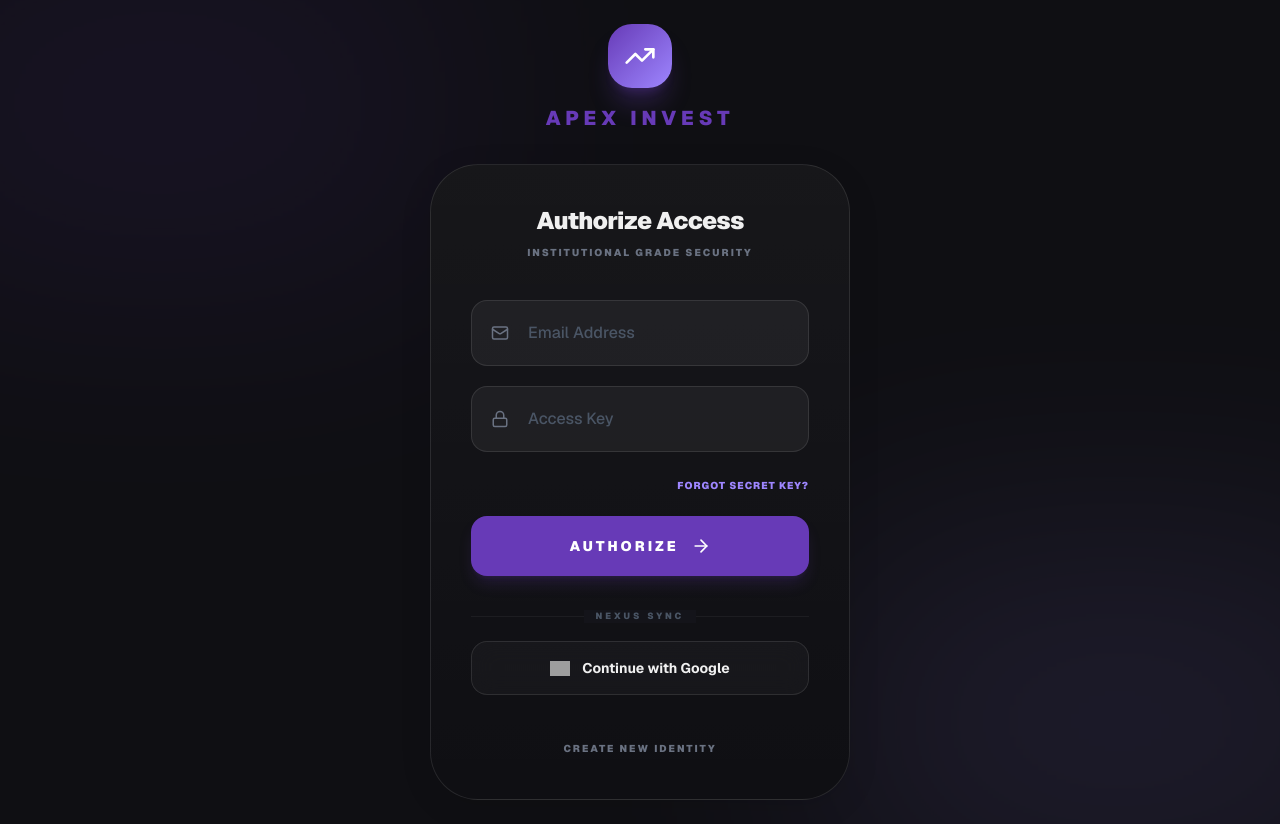
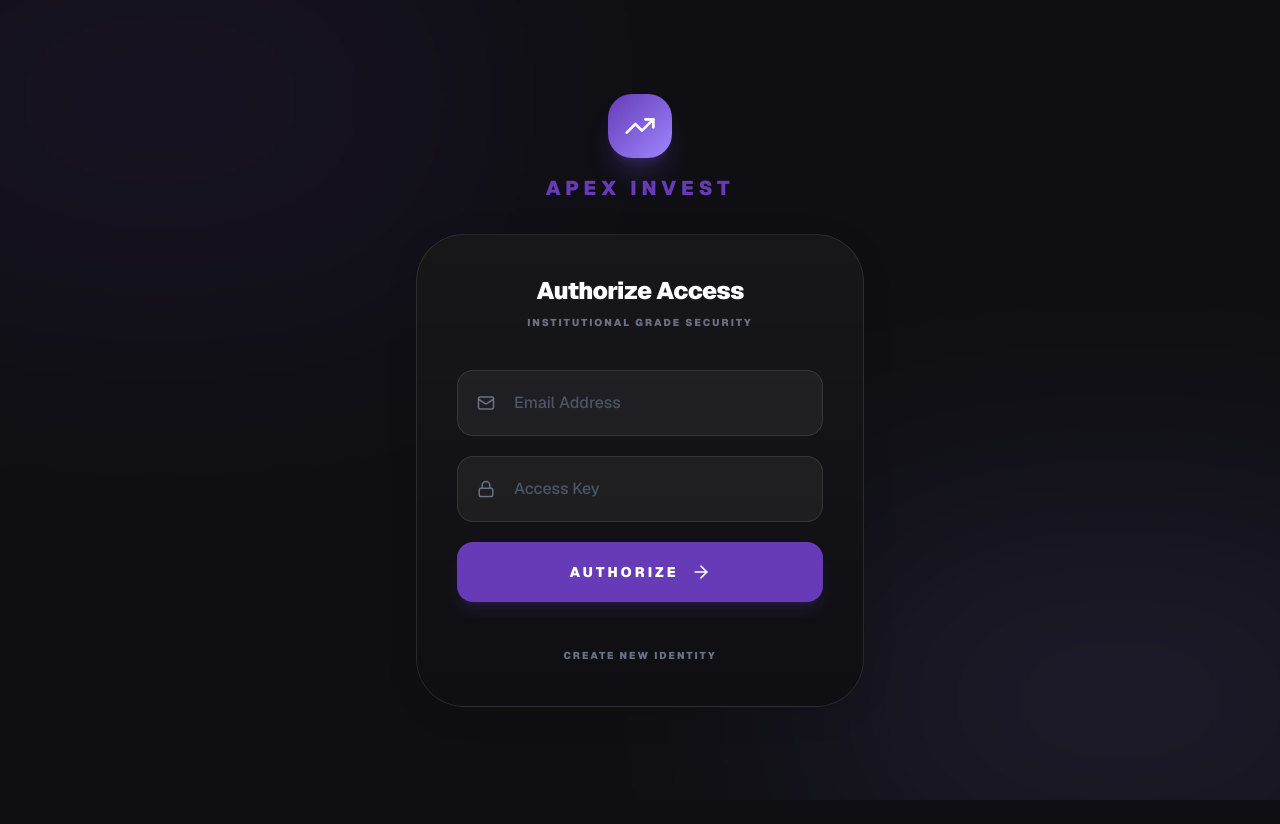
Before and after one commit to sujal-kumar-jasti/apex-invest-web, a Next.js app: page /auth in a window 1280 px wide. After the commit the page ends 800 px from the top, so only its background shows below. Built offline with nearby package versions, Linux system fonts and the light colour scheme; grey boxes are pictures that could not be loaded.

Commit message:
latest commit

```diff
--- a/src/app/auth/page.tsx
+++ b/src/app/auth/page.tsx
@@ -6,11 +6,10 @@ import { apexApi } from '@/lib/api';
 import { useStore } from '@/store/useStore';
 import { motion, AnimatePresence } from 'framer-motion';
 import {
-  Lock, Mail, ArrowRight, UserPlus, LogIn,
-  ShieldCheck, AlertCircle, KeyRound, Timer,
-  ChevronLeft, TrendingUp
+  Lock, Mail, ArrowRight, AlertCircle, KeyRound,
+  ChevronLeft, TrendingUp, Loader2
 } from 'lucide-react';
-import { AuthRequest, VerifyOtpRequest, ResetPasswordRequest } from '@/types';
+import { ResetPasswordRequest } from '@/types';
 
 type Step = 'LOGIN' | 'SIGNUP' | 'FORGOT_PASSWORD' | 'VERIFY_REG' | 'VERIFY_RESET';
 
@@ -18,45 +17,31 @@ export default function AuthPage() {
   const router = useRouter();
   const { setToken, token } = useStore();
 
-  // --- STATE ---
+  // --- HYDRATION GUARD (The Fix for Render Loading Issue) ---
+  const [hasMounted, setHasMounted] = useState(false);
+  const [loading, setLoading] = useState(false);
+  const [error, setError] = useState('');
+
   const [currentStep, setCurrentStep] = useState<Step>('LOGIN');
   const [email, setEmail] = useState('');
   const [password, setPassword] = useState('');
   const [otp, setOtp] = useState('');
   const [newPassword, setNewPassword] = useState('');
 
-  const [loading, setLoading] = useState(false);
-  const [error, setError] = useState('');
   const [timer, setTimer] = useState(60);
   const [isTimerRunning, setIsTimerRunning] = useState(false);
 
-  // --- REDIRECT ---
+  // 1. Set mounted to true once browser is ready
   useEffect(() => {
-    if (token) router.push('/');
-  }, [token, router]);
+    setHasMounted(true);
+  }, []);
 
-  // --- TIMER ---
+  // 2. Redirect ONLY after mounting and if token exists
   useEffect(() => {
-    let interval: NodeJS.Timeout;
-    if (isTimerRunning && timer > 0) {
-      interval = setInterval(() => setTimer((prev) => prev - 1), 1000);
-    } else if (timer === 0) {
-      setIsTimerRunning(false);
+    if (hasMounted && token) {
+      router.replace('/dashboard');
     }
-    return () => clearInterval(interval);
-  }, [isTimerRunning, timer]);
-
-  // --- PASSWORD STRENGTH ---
-  const passwordStrength = useMemo(() => {
-    const val = (currentStep === 'SIGNUP' || currentStep === 'VERIFY_REG') ? password : newPassword;
-    if (!val) return 0;
-    let score = 0;
-    if (val.length > 6) score++;
-    if (/[A-Z]/.test(val)) score++;
-    if (/[0-9]/.test(val)) score++;
-    if (/[^A-Za-z0-9]/.test(val)) score++;
-    return score;
-  }, [password, newPassword, currentStep]);
+  }, [hasMounted, token, router]);
 
   // --- CORE AUTH LOGIC ---
   const handleAction = async (e: React.FormEvent) => {
@@ -70,7 +55,7 @@ export default function AuthPage() {
           const logRes = await apexApi.login({ email, password });
           if (logRes.data.token) {
             setToken(logRes.data.token, email);
-            router.push('/');
+            // Router will trigger the useEffect above
           }
           break;
 
@@ -88,15 +73,12 @@ export default function AuthPage() {
           const regRes = await apexApi.verifyOtp({ email, otp, password });
           if (regRes.data.token) {
             setToken(regRes.data.token, email);
-            router.push('/');
           }
           break;
 
         case 'VERIFY_RESET':
-          const resetData: ResetPasswordRequest = { email, otp, newPassword };
-          await apexApi.resetPassword(resetData);
+          await apexApi.resetPassword({ email, otp, newPassword });
           setCurrentStep('LOGIN');
-          alert("Key recovered. Authorization required.");
           break;
       }
     } catch (err: any) {
@@ -112,55 +94,55 @@ export default function AuthPage() {
     setCurrentStep(nextStep);
   };
 
-  const handleResend = async () => {
-    try {
-      if (currentStep === 'VERIFY_REG') await apexApi.register({ email, password });
-      else await apexApi.forgotPassword({ email });
-      setTimer(60);
-      setIsTimerRunning(true);
-    } catch (e) {
-      setError("Resend Failed");
+  // Timer logic
+  useEffect(() => {
+    let interval: NodeJS.Timeout;
+    if (isTimerRunning && timer > 0) {
+      interval = setInterval(() => setTimer((prev) => prev - 1), 1000);
+    } else if (timer === 0) {
+      setIsTimerRunning(false);
     }
-  };
+    return () => clearInterval(interval);
+  }, [isTimerRunning, timer]);
+
+  const passwordStrength = useMemo(() => {
+    const val = (currentStep === 'SIGNUP' || currentStep === 'VERIFY_REG') ? password : newPassword;
+    if (!val) return 0;
+    let score = 0;
+    if (val.length > 6) score++;
+    if (/[A-Z]/.test(val)) score++;
+    if (/[0-9]/.test(val)) score++;
+    if (/[^A-Za-z0-9]/.test(val)) score++;
+    return score;
+  }, [password, newPassword, currentStep]);
+
+  // --- RENDER GUARD ---
+  // If we haven't mounted or we are already logged in (redirecting), show nothing
+  if (!hasMounted || token) return null;
 
   return (
     <div className="relative flex min-h-screen items-center justify-center bg-[#0f0f13] p-6 overflow-hidden">
-      {/* Background Glows */}
       <div className="absolute top-[-10%] left-[-10%] w-[45%] h-[45%] bg-[#673AB7] opacity-10 blur-[130px]" />
       <div className="absolute bottom-[-10%] right-[-10%] w-[45%] h-[45%] bg-[#9E86FF] opacity-10 blur-[130px]" />
 
-      <div className="w-full max-w-105 z-10">
+      <div className="w-full max-w-md z-10">
         <div className="flex flex-col items-center mb-8 text-center">
-            <motion.div
-              initial={{ rotate: -10 }}
-              animate={{ rotate: 0 }}
-              className="w-16 h-16 rounded-3xl bg-linear-to-br from-[#673AB7] to-[#9E86FF] flex items-center justify-center shadow-xl shadow-[#673AB7]/30 mb-4"
-            >
+            <motion.div initial={{ rotate: -10 }} animate={{ rotate: 0 }} className="w-16 h-16 rounded-3xl bg-linear-to-br from-[#673AB7] to-[#9E86FF] flex items-center justify-center shadow-xl shadow-[#673AB7]/30 mb-4">
                 <TrendingUp size={32} className="text-white" />
             </motion.div>
             <h1 className="text-xl font-black tracking-[5px] text-[#673AB7] uppercase">Apex Invest</h1>
         </div>
 
         <AnimatePresence mode="wait">
-          <motion.div
-            key={currentStep}
-            initial={{ opacity: 0, y: 20 }}
-            animate={{ opacity: 1, y: 0 }}
-            exit={{ opacity: 0, y: -20 }}
-            className="glass-card rounded-[48px] p-10 border-white/5 relative"
-          >
-            {/* BACK BUTTON FOR SUB-FLOWS */}
+          <motion.div key={currentStep} initial={{ opacity: 0, y: 20 }} animate={{ opacity: 1, y: 0 }} exit={{ opacity: 0, y: -20 }} className="glass-card rounded-[48px] p-10 border border-white/5 relative bg-white/2 backdrop-blur-xl">
             {currentStep !== 'LOGIN' && currentStep !== 'SIGNUP' && (
-                <button
-                  onClick={() => setCurrentStep('LOGIN')}
-                  className="absolute left-8 top-10 text-gray-500 hover:text-white transition-colors"
-                >
+                <button onClick={() => setCurrentStep('LOGIN')} className="absolute left-8 top-10 text-gray-500 hover:text-white transition-colors">
                     <ChevronLeft size={24} />
                 </button>
             )}
 
             <div className="mb-10 text-center">
-              <h2 className="text-2xl font-black tracking-tight">
+              <h2 className="text-2xl font-black tracking-tight text-white">
                 {currentStep === 'LOGIN' && 'Authorize Access'}
                 {currentStep === 'SIGNUP' && 'New Terminal'}
                 {currentStep === 'FORGOT_PASSWORD' && 'Key Recovery'}
@@ -168,7 +150,7 @@ export default function AuthPage() {
                 {currentStep === 'VERIFY_RESET' && 'Reset Access'}
               </h2>
               <p className="text-[10px] text-gray-500 font-black uppercase tracking-[2px] mt-2">
-                {currentStep === 'VERIFY_REG' ? `Signal sent to ${email}` : 'Institutional Grade Security'}
+                Institutional Grade Security
               </p>
             </div>
 
@@ -176,96 +158,31 @@ export default function AuthPage() {
               {(currentStep === 'LOGIN' || currentStep === 'SIGNUP' || currentStep === 'FORGOT_PASSWORD') && (
                 <AuthInput icon={<Mail size={18}/>} placeholder="Email Address" type="email" value={email} onChange={setEmail} />
               )}
-
               {(currentStep === 'LOGIN' || currentStep === 'SIGNUP') && (
                 <AuthInput icon={<Lock size={18}/>} placeholder="Access Key" type="password" value={password} onChange={setPassword} />
               )}
-
               {(currentStep === 'VERIFY_REG' || currentStep === 'VERIFY_RESET') && (
-                <div className="space-y-2">
-                    <label className="text-[10px] font-black text-gray-500 ml-2 uppercase tracking-widest">Verification Code</label>
-                    <input
-                      type="text"
-                      placeholder="000000"
-                      maxLength={6}
-                      className="w-full bg-white/5 border border-white/10 rounded-2xl p-5 text-center text-2xl font-black tracking-[12px] outline-none focus:border-[#673AB7] transition-all"
-                      value={otp}
-                      onChange={(e) => setOtp(e.target.value)}
-                      required
-                    />
-                </div>
+                <input type="text" placeholder="OTP" maxLength={6} className="w-full bg-white/5 border border-white/10 rounded-2xl p-5 text-center text-2xl font-black tracking-[12px] text-white outline-none focus:border-[#673AB7] transition-all" value={otp} onChange={(e) => setOtp(e.target.value)} required />
               )}
-
               {currentStep === 'VERIFY_RESET' && (
                 <AuthInput icon={<KeyRound size={18}/>} placeholder="New Access Key" type="password" value={newPassword} onChange={setNewPassword} />
               )}
 
-              {(currentStep === 'SIGNUP' || currentStep === 'VERIFY_RESET') && (
-                <StrengthMeter score={passwordStrength} />
-              )}
+              {(currentStep === 'SIGNUP' || currentStep === 'VERIFY_RESET') && <StrengthMeter score={passwordStrength} />}
 
-              {currentStep === 'LOGIN' && (
-                <div className="text-right">
-                  <button type="button" onClick={() => setCurrentStep('FORGOT_PASSWORD')} className="text-[10px] font-black text-[#9E86FF] uppercase tracking-widest hover:underline">
-                    Forgot Secret Key?
-                  </button>
+              {error && (
+                <div className="flex items-center gap-2 p-4 bg-red-500/10 text-red-500 rounded-2xl border border-red-500/20 text-[10px] font-black uppercase">
+                  <AlertCircle size={14} /> {error}
                 </div>
               )}
 
-              {(currentStep === 'VERIFY_REG' || currentStep === 'VERIFY_RESET') && (
-                <div className="flex justify-center items-center gap-2 py-1">
-                  <span className="text-[10px] text-gray-500 font-bold uppercase">No code?</span>
-                  {isTimerRunning ? (
-                    <span className="text-[10px] text-[#673AB7] font-black tracking-widest">{timer}s</span>
-                  ) : (
-                    <button type="button" onClick={handleResend} className="text-[10px] text-[#673AB7] font-black uppercase tracking-widest underline">Resend</button>
-                  )}
-                </div>
-              )}
-
-              {error && (
-                <motion.div initial={{ opacity: 0 }} animate={{ opacity: 1 }} className="flex items-center gap-2 p-4 bg-red-500/10 text-red-500 rounded-2xl border border-red-500/20">
-                  <AlertCircle size={16} />
-                  <span className="text-[10px] font-black uppercase tracking-tight">{error}</span>
-                </motion.div>
-              )}
-
-              <button
-                disabled={loading}
-                className="w-full flex items-center justify-center gap-3 bg-[#673AB7] p-5 rounded-2xl font-black text-white hover:bg-[#7E57C2] transition-all shadow-lg shadow-[#673AB7]/20 disabled:opacity-50 active:scale-95"
-              >
-                {loading ? <div className="w-6 h-6 border-3 border-white/30 border-t-white rounded-full animate-spin" /> : (
-                  <>
-                    <span className="uppercase tracking-[3px] text-sm">
-                      {currentStep === 'LOGIN' ? 'Authorize' : 'Confirm'}
-                    </span>
-                    <ArrowRight size={20} />
-                  </>
-                )}
+              <button disabled={loading} className="w-full flex items-center justify-center gap-3 bg-[#673AB7] p-5 rounded-2xl font-black text-white hover:bg-[#7E57C2] transition-all shadow-lg shadow-[#673AB7]/20 disabled:opacity-50 active:scale-95">
+                {loading ? <Loader2 className="animate-spin" /> : <><span className="uppercase tracking-[3px] text-sm">{currentStep === 'LOGIN' ? 'Authorize' : 'Confirm'}</span><ArrowRight size={20} /></>}
               </button>
             </form>
 
-            {currentStep === 'LOGIN' && (
-              <div className="mt-10 space-y-6">
-                <div className="relative flex items-center justify-center">
-                  <div className="w-full border-t border-white/5" />
-                  <span className="absolute bg-[#14141a] px-3 text-[9px] font-black text-gray-600 tracking-[3px] uppercase">Nexus Sync</span>
-                </div>
-                <button className="w-full flex items-center justify-center gap-3 p-4 glass rounded-2xl text-sm font-bold hover:bg-white/5 transition-all group">
-                  <img src="https://www.gstatic.com/firebasejs/ui/2.0.0/images/auth/google.svg" className="w-5" />
-                  <span className="group-hover:text-white transition-colors">Continue with Google</span>
-                </button>
-              </div>
-            )}
-
             <div className="mt-10 text-center">
-              <button
-                onClick={() => {
-                  setError('');
-                  setCurrentStep(currentStep === 'LOGIN' ? 'SIGNUP' : 'LOGIN');
-                }}
-                className="text-[10px] font-black text-gray-500 uppercase tracking-[2px] hover:text-[#9E86FF] transition-all"
-              >
+              <button onClick={() => { setError(''); setCurrentStep(currentStep === 'LOGIN' ? 'SIGNUP' : 'LOGIN'); }} className="text-[10px] font-black text-gray-500 uppercase tracking-[2px] hover:text-[#9E86FF] transition-all">
                 {currentStep === 'LOGIN' ? "Create New Identity" : "Return to Vault"}
               </button>
             </div>
@@ -276,22 +193,12 @@ export default function AuthPage() {
   );
 }
 
-// --- HELPERS ---
-
+// Helpers
 function AuthInput({ icon, placeholder, type, value, onChange }: any) {
   return (
     <div className="relative group">
-      <div className="absolute left-5 top-1/2 -translate-y-1/2 text-gray-500 group-focus-within:text-[#9E86FF] transition-colors">
-        {icon}
-      </div>
-      <input
-        type={type}
-        placeholder={placeholder}
-        value={value}
-        onChange={(e) => onChange(e.target.value)}
-        className="w-full bg-white/5 border border-white/10 rounded-2xl p-5 pl-14 outline-none focus:border-[#673AB7] focus:bg-white/10 transition-all font-medium text-white placeholder:text-gray-600"
-        required
-      />
+      <div className="absolute left-5 top-1/2 -translate-y-1/2 text-gray-500 group-focus-within:text-[#9E86FF] transition-colors">{icon}</div>
+      <input type={type} placeholder={placeholder} value={value} onChange={(e) => onChange(e.target.value)} className="w-full bg-white/5 border border-white/10 rounded-2xl p-5 pl-14 outline-none focus:border-[#673AB7] focus:bg-white/10 transition-all font-medium text-white placeholder:text-gray-600" required />
     </div>
   );
 }
@@ -299,20 +206,10 @@ function AuthInput({ icon, placeholder, type, value, onChange }: any) {
 function StrengthMeter({ score }: { score: number }) {
   const colors = ['bg-gray-800', 'bg-red-500', 'bg-orange-500', 'bg-blue-500', 'bg-[#00e676]'];
   const labels = ['Empty', 'Weak', 'Fair', 'Good', 'Strong'];
-
   return (
     <div className="px-2 space-y-2">
-      <div className="flex justify-between items-center">
-        <span className="text-[9px] font-black text-gray-600 uppercase tracking-widest">Security Level</span>
-        <span className={`text-[9px] font-black uppercase tracking-widest`} style={{ color: score > 0 ? '' : '#4b5563' }}>
-          {labels[score]}
-        </span>
-      </div>
-      <div className="flex gap-2 h-1">
-        {[1, 2, 3, 4].map((i) => (
-          <div key={i} className={`flex-1 rounded-full transition-all duration-700 ${i <= score ? colors[score] : 'bg-white/5'}`} />
-        ))}
-      </div>
+      <div className="flex justify-between items-center"><span className="text-[9px] font-black text-gray-600 uppercase tracking-widest">Security Level</span><span className={`text-[9px] font-black uppercase tracking-widest`} style={{ color: score > 0 ? '' : '#4b5563' }}>{labels[score]}</span></div>
+      <div className="flex gap-2 h-1">{[1, 2, 3, 4].map((i) => (<div key={i} className={`flex-1 rounded-full transition-all duration-700 ${i <= score ? colors[score] : 'bg-white/5'}`} />))}</div>
     </div>
   );
 }
```
Also changed, not shown: next.config.ts (+6 -11 lines).
